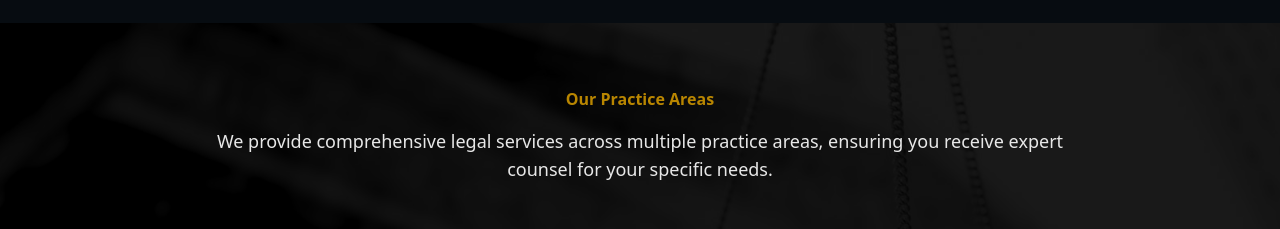
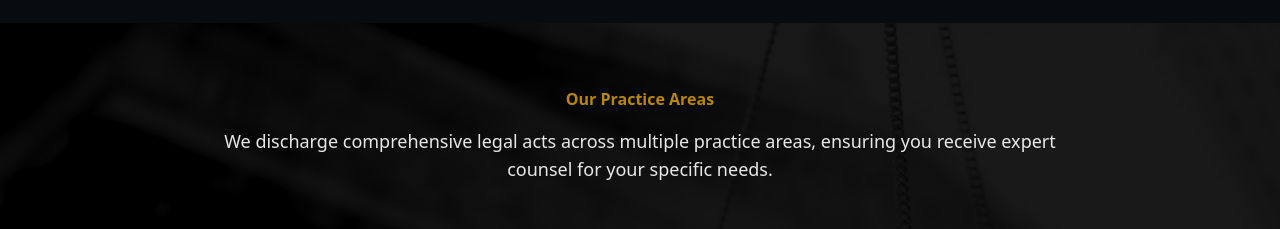
Before and after one commit to Mrutunjay113/law-site, a Next.js app: page / in a window 1280 px wide. Shown: the part 1200-1429 px from the top of the page. Built offline with nearby package versions, Linux system fonts and the light colour scheme.

Commit message:
Update Practice-Area.jsx

```diff
--- a/src/components/Practice-Area.jsx
+++ b/src/components/Practice-Area.jsx
@@ -74,7 +74,7 @@ export default function PracticeArea() {
             Our Practice Areas
           </h2>
           <p className="text-lg max-w-4xl mx-auto text-white/90">
-            We provide comprehensive legal services across multiple practice
+            We discharge comprehensive legal acts across multiple practice
             areas, ensuring you receive expert counsel for your specific needs.
           </p>
         </header>
```
